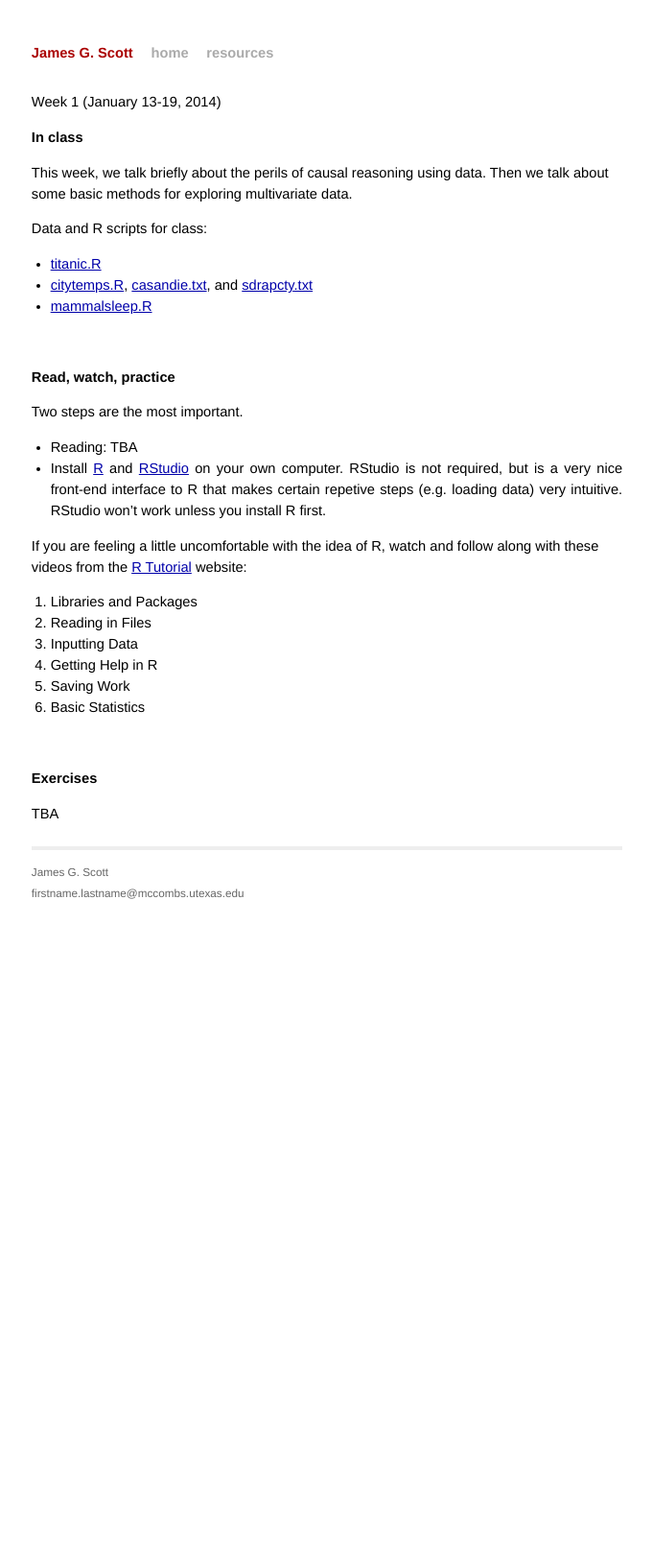
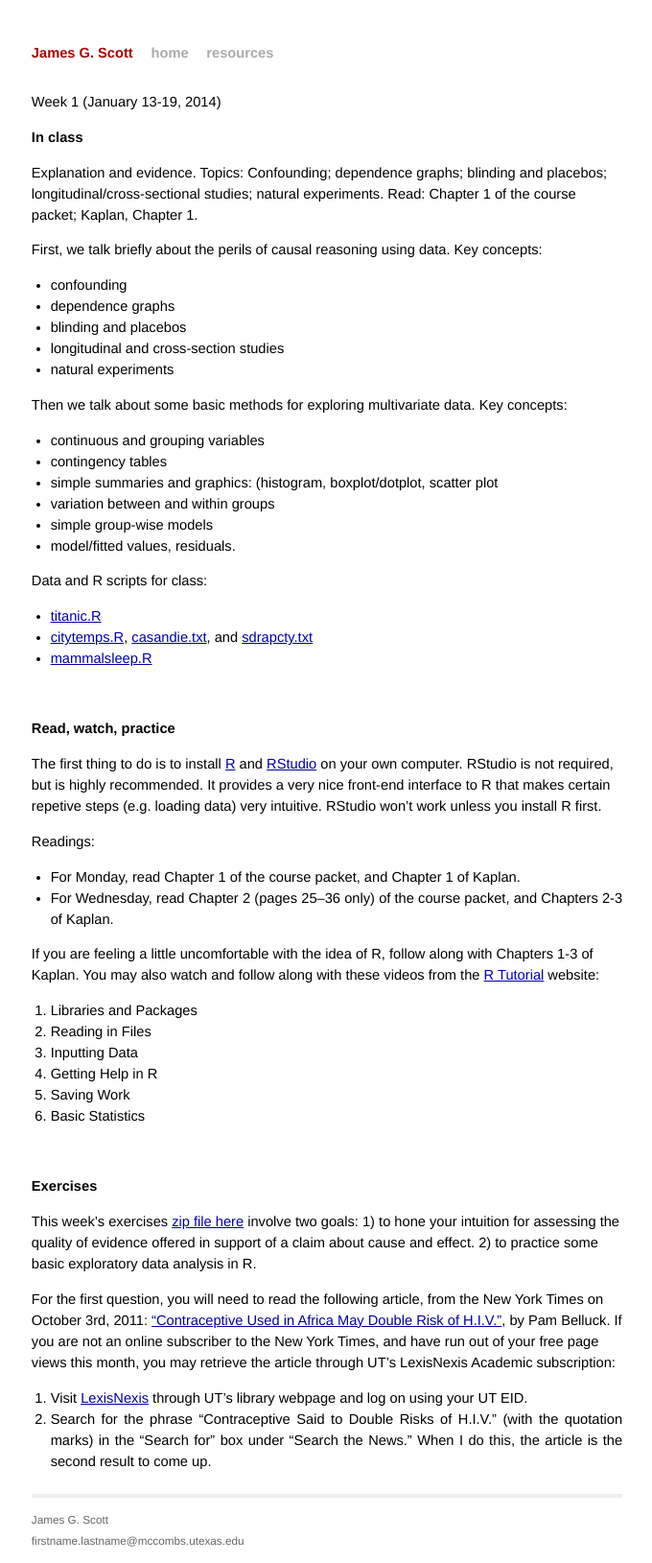
Before and after one commit to MhAmine/STA371, a Jekyll site: the page built from _posts/2014-01-13-week01.md, in a window 1280 px wide. Shown: the whole page at 96% size, without its empty margins (299-979 px from the left). Built offline with Jekyll 4.4.1, drawn with Linux system fonts in a browser that asks for light colours; before the commit the page ends 953 px from its top, so only the background shows below that.

Commit message:
first week’s material

```diff
--- a/_posts/2014-01-13-week01.md
+++ b/_posts/2014-01-13-week01.md
@@ -9,7 +9,24 @@ BASE_PATH: /STA371/
 In class
 --------
 
-This week, we talk briefly about the perils of causal reasoning using data.  Then we talk about some basic methods for exploring multivariate data.
+Explanation and evidence.
+Topics: Confounding; dependence graphs; blinding and placebos;
+longitudinal/cross-sectional studies; natural experiments. Read: Chapter 1 of the course packet; Kaplan, Chapter 1.
+
+First, we talk briefly about the perils of causal reasoning using data.  Key concepts:
+* confounding
+* dependence graphs
+* blinding and placebos
+* longitudinal and cross-section studies
+* natural experiments
+
+Then we talk about some basic methods for exploring multivariate data. Key concepts:
+* continuous and grouping variables
+* contingency tables
+* simple summaries and graphics: (histogram, boxplot/dotplot, scatter plot
+* variation between and within groups
+* simple group-wise models
+* model/fitted values, residuals.
 
 Data and R scripts for class:
 * [titanic.R](http://jgscott.github.com/STA371/r/titanic.R)
@@ -18,16 +35,17 @@ Data and R scripts for class:
 
 <br>
 
+
 Read, watch, practice
 ---------------------
 
-Two steps are the most important.
+The first thing to do is to install [R](http://http://www.r-project.org) and [RStudio](http://www.rstudio.org) on your own computer.  RStudio is not required, but is highly recommended.  It provides a very nice front-end interface to R that makes certain repetive steps (e.g. loading data) very intuitive.  RStudio won't work unless you install R first.
 
-* Reading: TBA
-* Install [R](http://http://www.r-project.org) and [RStudio](http://www.rstudio.org) on your own computer.  RStudio is not required, but is a very nice front-end interface to R that makes certain repetive steps (e.g. loading data) very intuitive.  RStudio won't work unless you install R first.
+Readings:
+* For Monday, read Chapter 1 of the course packet, and Chapter 1 of Kaplan.
+* For Wednesday, read Chapter 2 (pages 25–36 only) of the course packet, and Chapters 2-3 of Kaplan.
 
-If you are feeling a little uncomfortable with the idea of R, watch and follow along with these videos from the [R Tutorial](http://dist.stat.tamu.edu/pub/rvideos/) website:
-
+If you are feeling a little uncomfortable with the idea of R, follow along with Chapters 1-3 of Kaplan.  You may also watch and follow along with these videos from the [R Tutorial](http://dist.stat.tamu.edu/pub/rvideos/) website:
 1. Libraries and Packages
 2. Reading in Files
 3. Inputting Data
@@ -41,4 +59,11 @@ If you are feeling a little uncomfortable with the idea of R, watch and follow a
 
 Exercises
 ---------
-TBA
+This week’s exercises [zip file here](http://jgscott.github.com/STA371/exercises/exercises01.zip) involve two goals:
+1) to hone your intuition for assessing the quality of evidence offered in support of a claim about cause and effect.
+2) to practice some basic exploratory data analysis in R.
+
+For the first question, you will need to read the following article, from the New York Times on October 3rd, 2011:
+["Contraceptive Used in Africa May Double Risk of H.I.V."](http://www.nytimes.com/2011/10/04/health/04hiv.html), by Pam Belluck. If you are not an online subscriber to the New York Times, and have run out of your free page views this month, you may retrieve the article through UT’s LexisNexis Academic subscription:
+1. Visit [LexisNexis](http://ezproxy.lib.utexas.edu/login?url=http://www.lexisnexis.com/us/lnacademic/) through UT’s library webpage and log on using your UT EID.
+2. Search for the phrase “Contraceptive Said to Double Risks of H.I.V.” (with the quotation marks) in the “Search for” box under “Search the News.”  When I do this, the article is the second result to come up.
--- a/index.html
+++ b/index.html
@@ -22,11 +22,10 @@ BASE_PATH: /STA371/
   <h1>About</h1>
   <p>
   <a
-  href="http://jgscott.github.com/STA371/files/syllabus-2014-STA371.pdf">Syllabus.</a>
+  href="http://jgscott.github.com/STA371/files/syllabus-2014-STA371.pdf">(Syllabus.)</a>
   STA 371 is a second course on statistical modeling, probability, and
-  decision analysis.
+  decision analysis for honors business students.
  </p>
-
 
 
   <h1>Week by week</h1>
```
